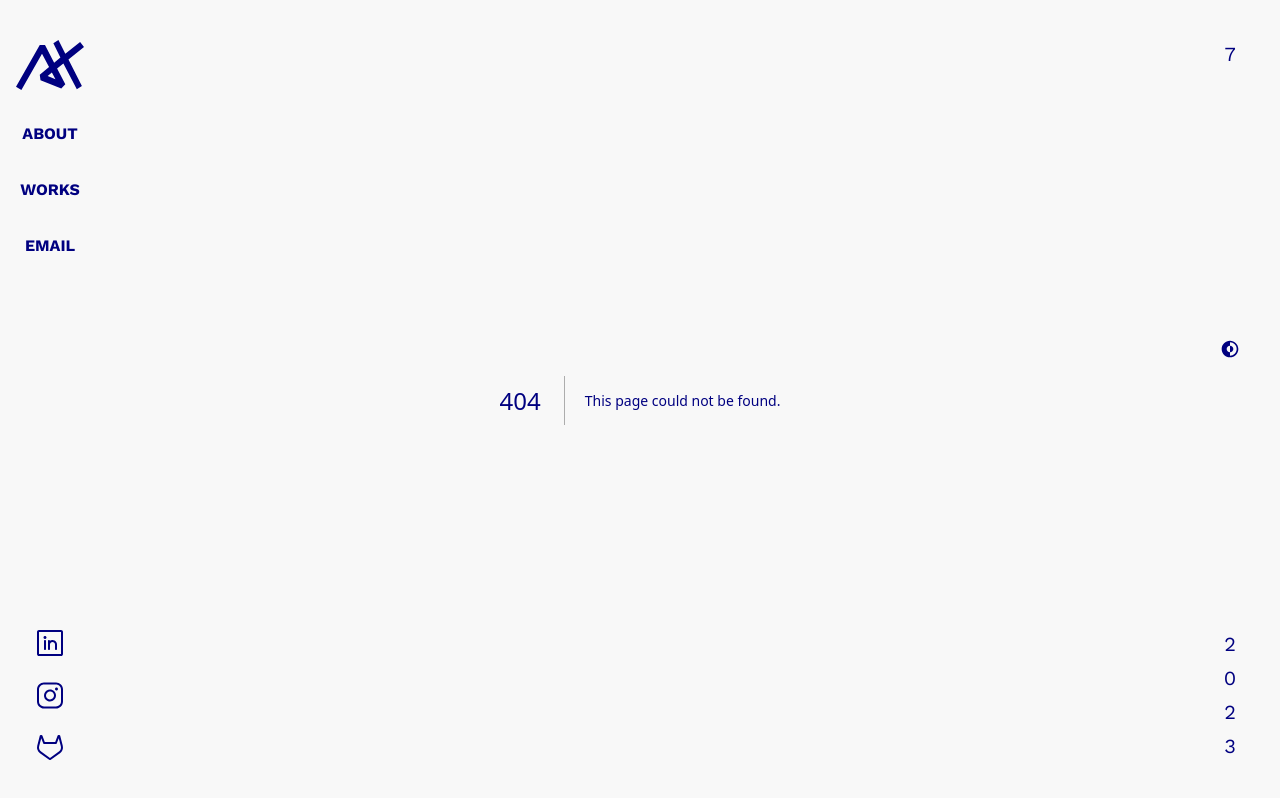
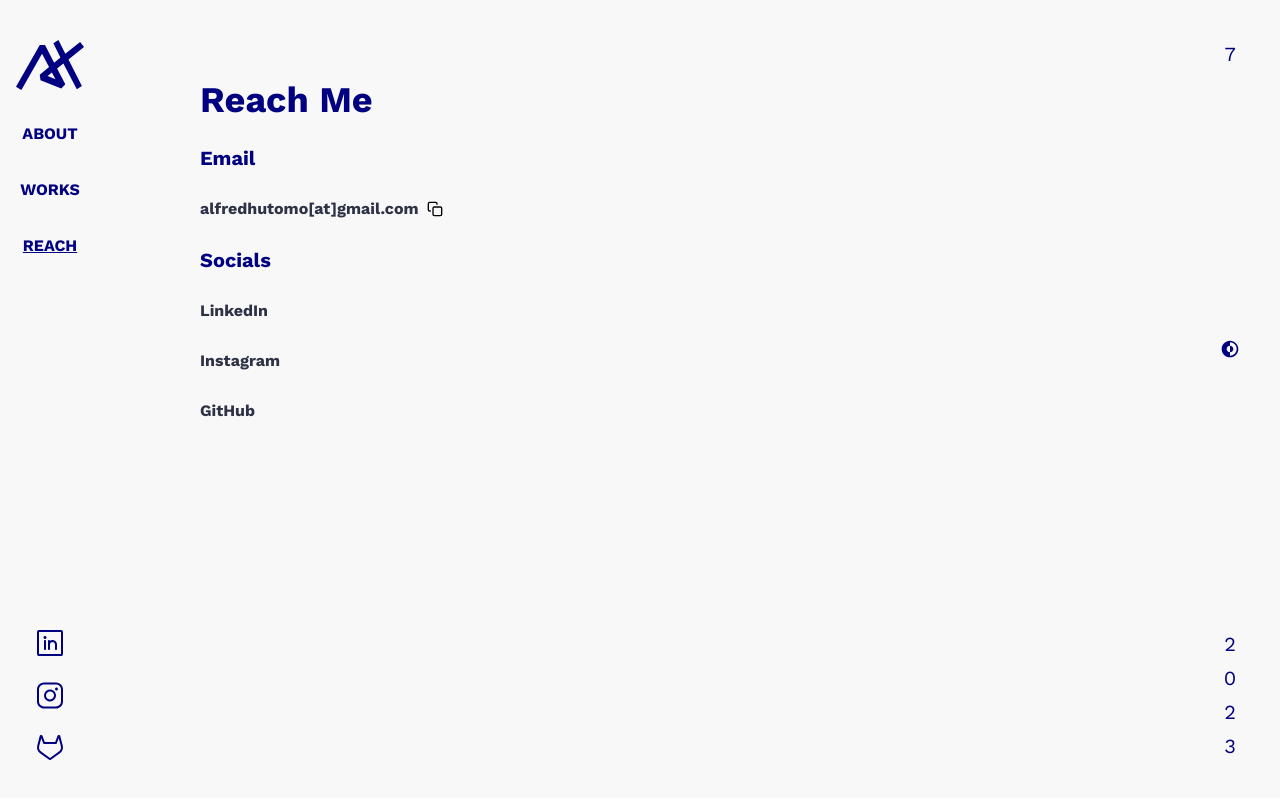
Before and after one commit to AlfredHutomo/portfolio-v2, a Next.js app: page /reach in a window 1280 px wide. Before the commit this address had no page. Built offline with nearby package versions, Linux system fonts and the light colour scheme.

Commit message:
new reach page with cleanup code

```diff
--- /dev/null
+++ b/src/animation/LinkAnimation.tsx
@@ -0,0 +1,9 @@
+"use client";
+import { m } from "framer-motion";
+import { ReactNode } from "react";
+
+const LinkAnimation = ({ children }: { children: ReactNode }) => {
+  return <m.div whileHover={{ scale: 1.1 }}>{children}</m.div>;
+};
+
+export default LinkAnimation;
--- a/src/app/layout.tsx
+++ b/src/app/layout.tsx
@@ -3,7 +3,6 @@ import "@/styles/globals.css";
 import { Work_Sans } from "next/font/google";
 import ControlBar from "@/components/ControlBar";
 import { Providers } from "./providers";
-import PageReveal from "@/animation/PageReveal";
 import { Analytics } from "@vercel/analytics/react";
 
 const workSans = Work_Sans({ subsets: ["latin"] });
--- /dev/null
+++ b/src/app/reach/page.tsx
@@ -0,0 +1,40 @@
+import PageReveal from "@/animation/PageReveal";
+import { socials } from "@/constants";
+import CopyButton from "@/components/CopyButton";
+
+export const metadata = {
+  title: "Alfred Hutomo - Reach",
+  description: "Multiple ways to reach Alfred Hutomo.",
+};
+
+export default function Works() {
+  return (
+    <PageReveal className="page">
+      <section className="flex flex-col gap-6 leading-relaxed">
+        <h1>Reach Me</h1>
+        <h4>Email</h4>
+        <div className="flex gap-2 items-center">
+          <a
+            href="mailto:alfredhutomo@gmail.com"
+            className="hover-underline font-bold"
+          >
+            alfredhutomo[at]gmail.com
+          </a>
+          <CopyButton text="alfredhutomo@gmail.com" />
+        </div>
+        <h4>Socials</h4>
+        {socials.map((social) => {
+          return (
+            <a
+              key={social.name}
+              href={social.link}
+              className="hover-underline font-bold"
+            >
+              {social.name}
+            </a>
+          );
+        })}
+      </section>
+    </PageReveal>
+  );
+}
--- a/src/app/works/page.tsx
+++ b/src/app/works/page.tsx
@@ -1,41 +1,10 @@
 import PageReveal from "@/animation/PageReveal";
+import { projects } from "@/constants";
 
 export const metadata = {
   title: "Alfred Hutomo - Works",
   description: "Alfred Hutomo's works and experiences.",
 };
-
-const projects: { name: string; link?: string }[] = [
-  {
-    name: "Attendance Summary App for a small business",
-    link: "https://asa.alfredtomo.dev",
-  },
-  {
-    name: "Doctor Booking App",
-  },
-  {
-    name: "Giphy API Integration App",
-    link: "https://thriving-marshmallow-318cf2.netlify.app/",
-  },
-  {
-    name: "Portfolio Website V1",
-    link: "https://v1.alfredtomo.dev/",
-  },
-  {
-    name: "Real Futbol Institute Website with Relab Studios",
-    link: "https://www.realfutbolinstitute.com/",
-  },
-  {
-    name: "16th Indonesian Film Festival with Relab Studios",
-    link: "https://iffaustralia.com",
-  },
-  {
-    name: "15th 2.0 Indonesian Film Festival",
-  },
-  {
-    name: "Quiz plus RoR App",
-  },
-];
 
 export default function Works() {
   return (
@@ -64,14 +33,16 @@ export default function Works() {
         {projects.map((project) => {
           if (project.link) {
             return (
+              <div key={project.name}>
                 <a
-                key={project.name}
-                className="font-bold underline"
+                  className="font-bold underline mr-2"
                   href={project.link}
                   target="_blank"
                 >
                   {project.name}
                 </a>
+                {project.source && <a href={project.source}>source</a>}
+              </div>
             );
           }
           return (
--- /dev/null
+++ b/src/components/CopyButton.tsx
@@ -0,0 +1,43 @@
+"use client";
+import { useState } from "react";
+import { FiCopy, FiCheck } from "react-icons/fi";
+import { m } from "framer-motion";
+
+const CopyButton = ({ text }: { text: string }) => {
+  const [copied, setCopied] = useState(false);
+
+  const handleCopy = () => {
+    navigator.clipboard.writeText(text);
+    setCopied(true);
+  };
+
+  const resetCopy = () => {
+    setCopied(false);
+  };
+
+  return (
+    <button onClick={handleCopy} onMouseLeave={resetCopy} onBlur={resetCopy}>
+      {!copied ? (
+        <m.div
+          key={String(copied)}
+          initial={{ opacity: 0 }}
+          animate={{ opacity: 1 }}
+          exit={{ opacity: 0 }}
+        >
+          <FiCopy />
+        </m.div>
+      ) : (
+        <m.div
+          key={String(copied)}
+          initial={{ opacity: 0 }}
+          animate={{ opacity: 1 }}
+          exit={{ opacity: 0 }}
+        >
+          <FiCheck />
+        </m.div>
+      )}
+    </button>
+  );
+};
+
+export default CopyButton;
--- a/src/components/NavBar.tsx
+++ b/src/components/NavBar.tsx
@@ -4,42 +4,10 @@ import { usePathname } from "next/navigation";
 import { m } from "framer-motion";
 
 import SmallAHLogo from "@/components/svgs/small_ah_logo.svg";
-import LinkedInLogo from "@/components/svgs/LinkedIn.svg";
-import InstagramLogo from "@/components/svgs/Instagram.svg";
-import GitLogo from "@/components/svgs/Git.svg";
 
-const internalLinks = [
-  {
-    text: "ABOUT",
-    path: "/about",
-    disabled: false,
-  },
-  {
-    text: "WORKS",
-    path: "/works",
-    disabled: false,
-  },
-  {
-    text: "SNAPS",
-    path: "/snaps",
-    disabled: true,
-  },
-];
-
-const socials = [
-  {
-    link: "https://www.linkedin.com/in/alfred-hutomo/",
-    LogoComponent: LinkedInLogo,
-  },
-  {
-    link: "https://www.instagram.com/alfredhutomo/",
-    LogoComponent: InstagramLogo,
-  },
-  {
-    link: "https://github.com/AlfredHutomo",
-    LogoComponent: GitLogo,
-  },
-];
+import { socials } from "@/constants";
+import LinkAnimation from "@/animation/LinkAnimation";
+import { internalLinks } from "@/constants";
 
 const NavBar = () => {
   const pathname = usePathname();
@@ -56,7 +24,7 @@ const NavBar = () => {
           .map(
             (link) =>
               !link.disabled && (
-                <m.div key={link.text} whileHover={{ scale: 1.1 }}>
+                <LinkAnimation key={link.text}>
                   <Link
                     href={link.path}
                     className={`${
@@ -65,28 +33,18 @@ const NavBar = () => {
                   >
                     {link.text}
                   </Link>
-                </m.div>
+                </LinkAnimation>
               )
           )
           .filter(Boolean)}
-        <m.a
-          whileHover={{ scale: 1.1 }}
-          href="mailto:alfredhutomo@gmail.com"
-          className="link-btn"
-        >
-          EMAIL
-        </m.a>
       </div>
       <div className="flex flex-row sm:flex-col items-center justify-center sm:justify-between sm:h-[130px] gap-[30px] sm:gap-0 primary">
         {socials.map(({ link, LogoComponent }) => (
-          <m.a
-            href={link}
-            key={link}
-            whileHover={{ scale: 1.1 }}
-            aria-label={`Button to ${link}`}
-          >
-            <LogoComponent />
-          </m.a>
+          <LinkAnimation key={link}>
+            <a href={link} aria-label={`Button to ${link}`}>
+              <LogoComponent />
+            </a>
+          </LinkAnimation>
         ))}
       </div>
     </nav>
--- /dev/null
+++ b/src/constants.ts
@@ -0,0 +1,93 @@
+import LinkedInLogo from "@/components/svgs/LinkedIn.svg";
+import InstagramLogo from "@/components/svgs/Instagram.svg";
+import GitLogo from "@/components/svgs/Git.svg";
+
+export const internalLinks = [
+  {
+    text: "ABOUT",
+    path: "/about",
+    disabled: false,
+  },
+  {
+    text: "WORKS",
+    path: "/works",
+    disabled: false,
+  },
+  {
+    text: "SNAPS",
+    path: "/snaps",
+    disabled: true,
+  },
+  {
+    text: "REACH",
+    path: "/reach",
+    disabled: false,
+  },
+] as const;
+
+export const socials = [
+  {
+    name: "LinkedIn",
+    link: "https://www.linkedin.com/in/alfred-hutomo/",
+    LogoComponent: LinkedInLogo,
+  },
+  {
+    name: "Instagram",
+    link: "https://www.instagram.com/alfredhutomo/",
+    LogoComponent: InstagramLogo,
+  },
+  {
+    name: "GitHub",
+    link: "https://github.com/AlfredHutomo",
+    LogoComponent: GitLogo,
+  },
+] as const;
+
+type ReadOnlyProject = readonly {
+  name: string;
+  link?: string;
+  source?: string;
+}[];
+
+export const projects: ReadOnlyProject = [
+  {
+    name: "Portfolio Website V2",
+    link: "https://alfredtomo.dev",
+    source: "https://github.com/AlfredHutomo/portfolio-v2",
+  },
+  {
+    name: "Attendance Summary App for a small business",
+    link: "https://asa.alfredtomo.dev",
+    source: "https://github.com/AlfredHutomo/attendance-summary",
+  },
+  {
+    name: "Doctor Booking App",
+    link: "https://necktie-doctor-app.vercel.app/",
+    source: "https://github.com/AlfredHutomo/Doctor-Booking-App",
+  },
+  {
+    name: "Giphy API Integration App",
+    link: "https://thriving-marshmallow-318cf2.netlify.app/",
+    source: "https://github.com/AlfredHutomo/BesiManGiphy",
+  },
+  {
+    name: "Portfolio Website V1",
+    link: "https://v1.alfredtomo.dev/",
+    source: "https://github.com/AlfredHutomo/portfolio",
+  },
+  {
+    name: "Real Futbol Institute Website with Relab Studios",
+    link: "https://www.realfutbolinstitute.com/",
+    source: "https://github.com/AlfredHutomo/rfi-site",
+  },
+  {
+    name: "16th Indonesian Film Festival with Relab Studios",
+    link: "https://iffaustralia.com",
+  },
+  {
+    name: "15th 2.0 Indonesian Film Festival",
+  },
+  {
+    name: "Quiz plus RoR App",
+  },
+] as const;
```
Lines whose indentation alone changed are shown as unchanged.
